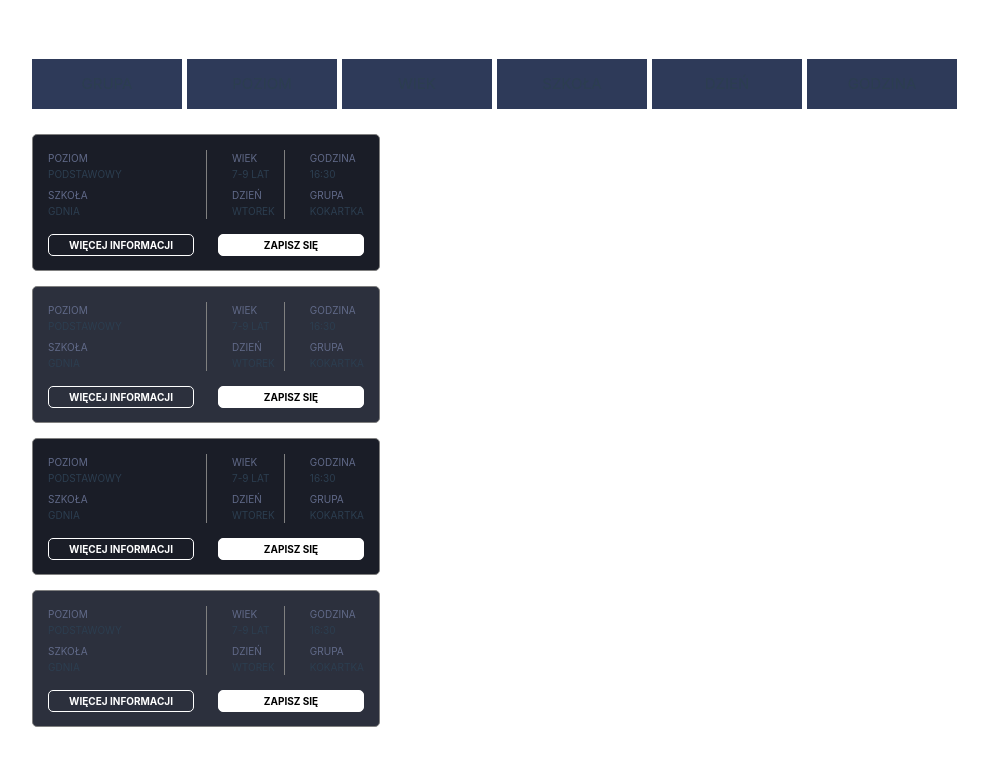
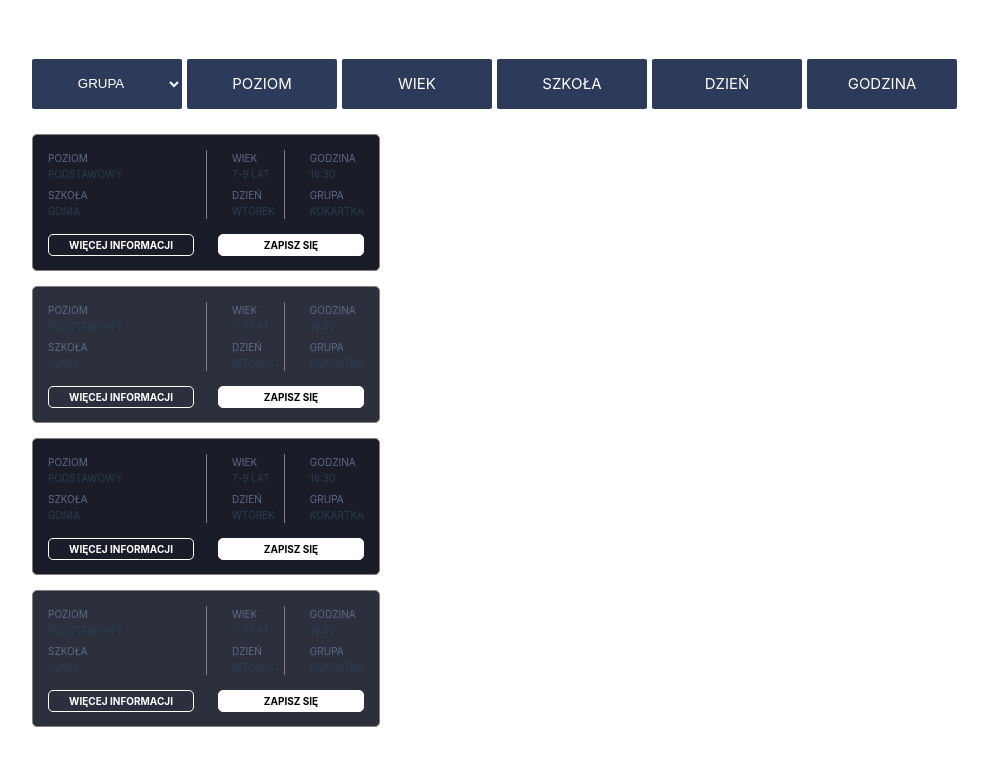
Before and after one commit to Olkens/Wyszukiwarka_kokartka, a Vue app in the folder kokartka-wyszukiwarka/: page / in a window 1280 px wide. Shown: the top 766 px of the page, without its empty margins (0-988 px from the left). Built offline with nearby package versions, Linux system fonts and the light colour scheme.

Commit message:
hwading changes

```diff
--- a/kokartka-wyszukiwarka/src/components/Heading.vue
+++ b/kokartka-wyszukiwarka/src/components/Heading.vue
@@ -1,6 +1,13 @@
 <template>
   <div class="box-cont">
-    <div class="box"><p>GRUPA</p></div>
+    <div class="">
+      <!-- <label for="group">GRUPA</label> -->
+      <select name="group" id="group">
+        <option value="grupa">Grupa</option>
+        <option value="mucha">mucha</option>
+        <option value="kokartka">kokartka</option>
+      </select>
+    </div>
     <div class="box"><p>POZIOM</p></div>
     <div class="box"><p>WIEK</p></div>
     <div class="box">SZKOŁA</div>
@@ -21,6 +28,8 @@ export default {};
   display: flex;
   align-items: center;
   justify-content: center;
+  border-radius: 2px;
+  color: #fff;
 }
 .box-cont {
   display: flex;
@@ -28,4 +37,22 @@ export default {};
   gap: 5px;
   margin-bottom: 25px;
 }
+
+select {
+  width: 150px;
+  height: 50px;
+  background: #2e3a59;
+  display: flex;
+  align-items: center;
+  justify-content: center;
+  border-radius: 2px;
+  color: #fff;
+  text-transform: uppercase;
+  border: none;
+  text-align: center;
+}
+
+option {
+  padding: 5px;
+}
 </style>
```
